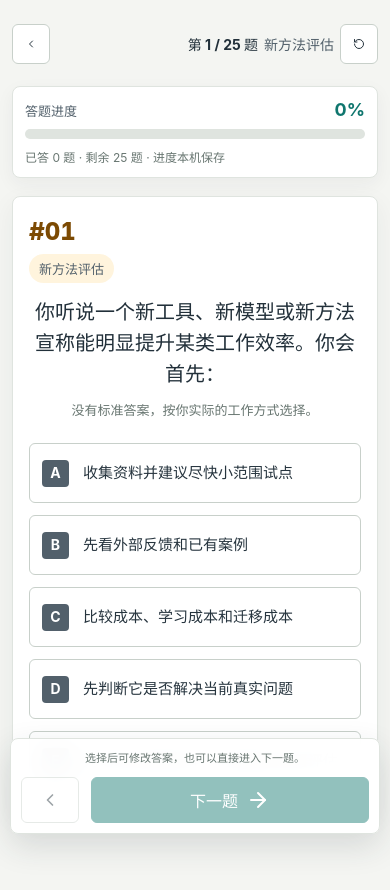
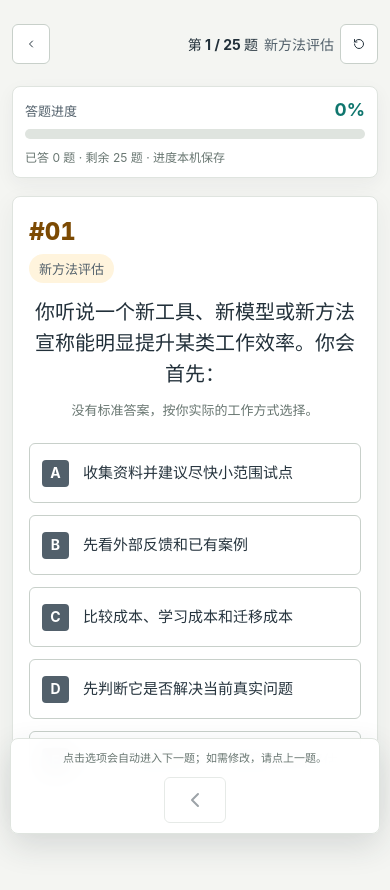
Before and after one commit to Zhighway777/Zhighway777.github.io, a React (Vite) app: page /#/test in a window 390 px wide. Shown: the top 890 px of the page. Built offline with nearby package versions, Linux system fonts and the light colour scheme.

Commit message:
Auto-advance quiz answers

```diff
--- a/src/pages/Test.tsx
+++ b/src/pages/Test.tsx
@@ -1,5 +1,5 @@
 import { motion } from "framer-motion";
-import { ArrowRight, ChevronLeft, RotateCcw } from "lucide-react";
+import { ChevronLeft, RotateCcw } from "lucide-react";
 import { useEffect, useMemo, useState } from "react";
 import { useLocation } from "wouter";
 import MilestoneToast, { type Milestone } from "../components/MilestoneToast";
@@ -37,8 +37,6 @@ export default function Test() {
   }, [milestone]);
 
   const question = questions[currentIndex];
-  const isLastQuestion = currentIndex === questions.length - 1;
-  const hasCurrentAnswer = Boolean(answers[question.id]);
   const answeredCount = useMemo(
     () => questions.filter((item) => answers[item.id]).length,
     [answers],
@@ -74,19 +72,16 @@ export default function Test() {
       });
     }
 
+    if (currentIndex < questions.length - 1) {
+      setCurrentIndex(currentIndex + 1);
+    } else {
+      finish(nextAnswers);
+    }
+
   };
 
   const goPrevious = () => {
     setCurrentIndex(Math.max(0, currentIndex - 1));
-  };
-
-  const goNext = () => {
-    if (!hasCurrentAnswer) return;
-    if (!isLastQuestion) {
-      setCurrentIndex(currentIndex + 1);
-      return;
-    }
-    finish(answers);
   };
 
   const restart = () => {
@@ -152,7 +147,7 @@ export default function Test() {
 
       <footer className="test-footer">
         <p className="test-footer-copy">
-          选择后可修改答案，也可以直接进入下一题。
+          点击选项会自动进入下一题；如需修改，请点上一题。
         </p>
         <button
           className="button ghost"
@@ -164,15 +159,6 @@ export default function Test() {
           <ChevronLeft aria-hidden="true" />
           <span className="test-footer-label">上一题</span>
         </button>
-        <button
-          className="button primary"
-          type="button"
-          onClick={goNext}
-          disabled={!hasCurrentAnswer}
-        >
-          {isLastQuestion ? "查看结果" : "下一题"}
-          {!isLastQuestion && <ArrowRight aria-hidden="true" />}
-        </button>
       </footer>
 
       <MilestoneToast milestone={milestone} />
--- a/src/styles.css
+++ b/src/styles.css
@@ -420,8 +420,9 @@ h3 {
 
 .test-footer {
   display: grid;
-  grid-template-columns: 132px minmax(0, 1fr);
+  grid-template-columns: 132px;
   align-items: center;
+  justify-content: center;
   gap: 12px;
   margin-top: 18px;
 }
@@ -893,7 +894,9 @@ h3 {
     bottom: max(10px, env(safe-area-inset-bottom));
     left: 50%;
     width: min(796px, calc(100vw - 20px));
-    grid-template-columns: 58px minmax(0, 1fr);
+    display: flex;
+    flex-direction: column;
+    align-items: center;
     padding: 10px;
     background: rgba(255, 255, 255, 0.96);
     border: 1px solid #dfe4df;
@@ -905,6 +908,7 @@ h3 {
 
   .test-footer-copy {
     margin: 0;
+    width: 100%;
     font-size: 11px;
   }
 
```
Also changed, not shown: 1 other file (tests, documents, lock files or other folders).
